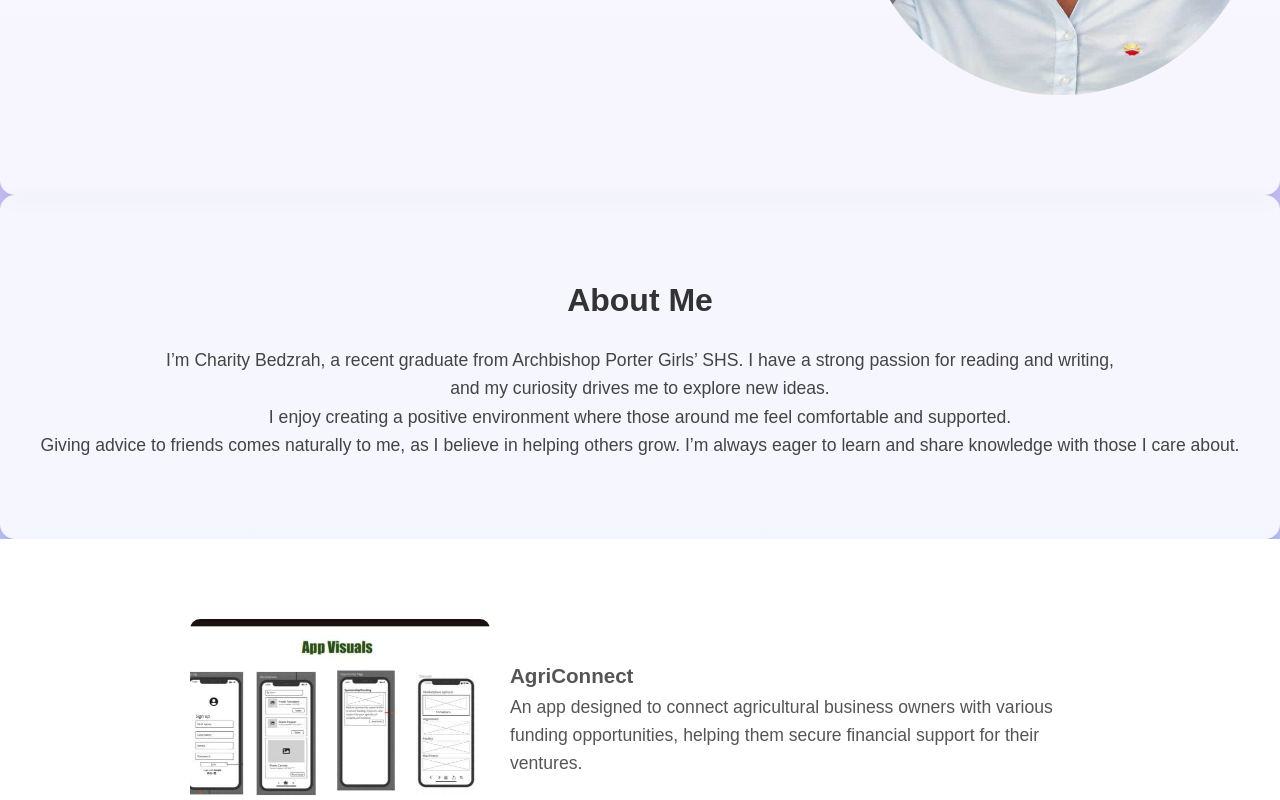
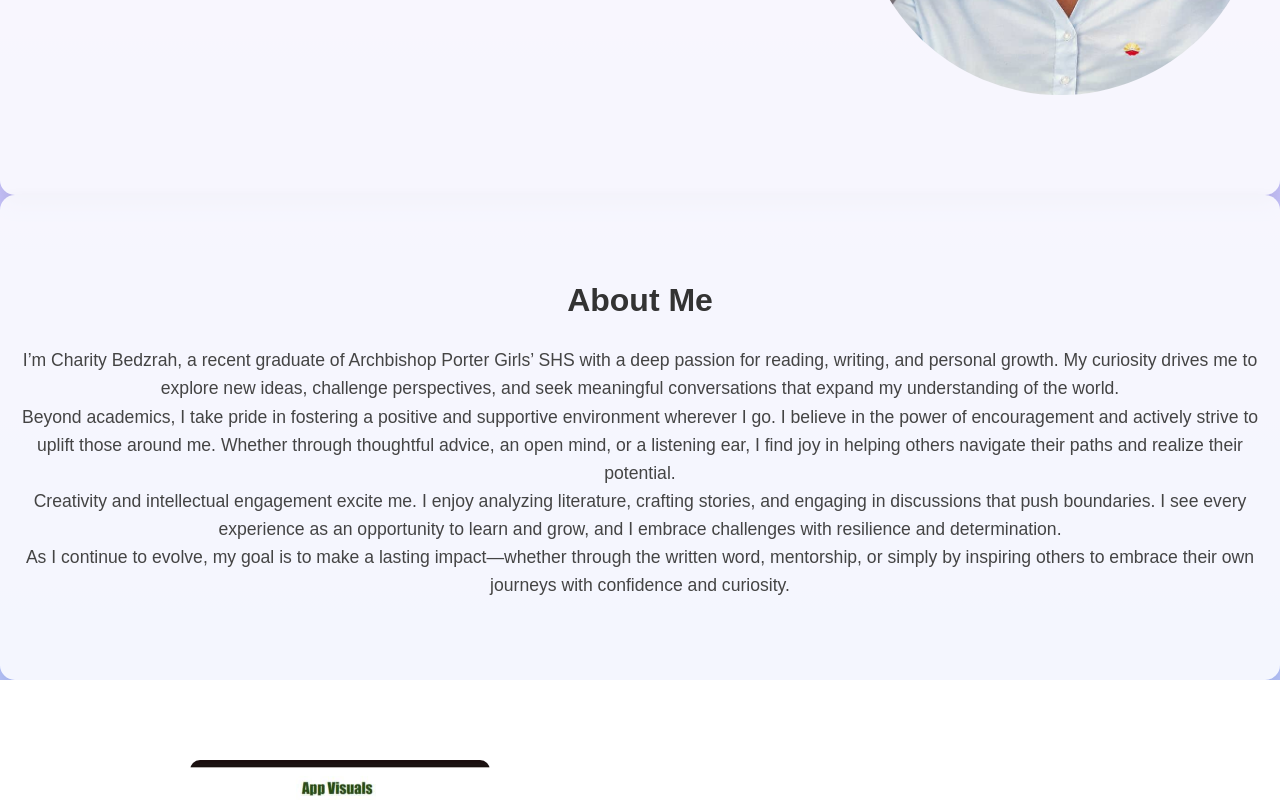
Before and after one commit to Romeo509/Charity-s_portfolio, a plain HTML site: page index.html in a window 1280 px wide. Shown: the part 465-1265 px from the top of the page. Drawn offline with Linux system fonts and the light colour scheme.

Commit message:
Update index.html

```diff
--- a/index.html
+++ b/index.html
@@ -213,10 +213,16 @@
 
     <!-- Bio Section -->
     <section id="bio">
-        <h2>About Me</h2>
-        <p>I’m Charity Bedzrah, a recent graduate from Archbishop Porter Girls’ SHS. I have a strong passion for reading and writing, <p>and my curiosity drives me to explore new ideas. </p>
-        <p>I enjoy creating a positive environment where those around me feel comfortable and supported.</p><p> Giving advice to friends comes naturally to me, as I believe in helping others grow. I’m always eager to learn and share knowledge with those I care about.</p>
-    </section>
+    <h2>About Me</h2>
+    <p>I’m Charity Bedzrah, a recent graduate of Archbishop Porter Girls’ SHS with a deep passion for reading, writing, and personal growth. My curiosity drives me to explore new ideas, challenge perspectives, and seek meaningful conversations that expand my understanding of the world.</p>
+
+    <p>Beyond academics, I take pride in fostering a positive and supportive environment wherever I go. I believe in the power of encouragement and actively strive to uplift those around me. Whether through thoughtful advice, an open mind, or a listening ear, I find joy in helping others navigate their paths and realize their potential.</p>
+
+    <p>Creativity and intellectual engagement excite me. I enjoy analyzing literature, crafting stories, and engaging in discussions that push boundaries. I see every experience as an opportunity to learn and grow, and I embrace challenges with resilience and determination.</p>
+
+    <p>As I continue to evolve, my goal is to make a lasting impact—whether through the written word, mentorship, or simply by inspiring others to embrace their own journeys with confidence and curiosity.</p>
+</section>
+
 
     <!-- Projects Section -->
     <section id="projects">
```
